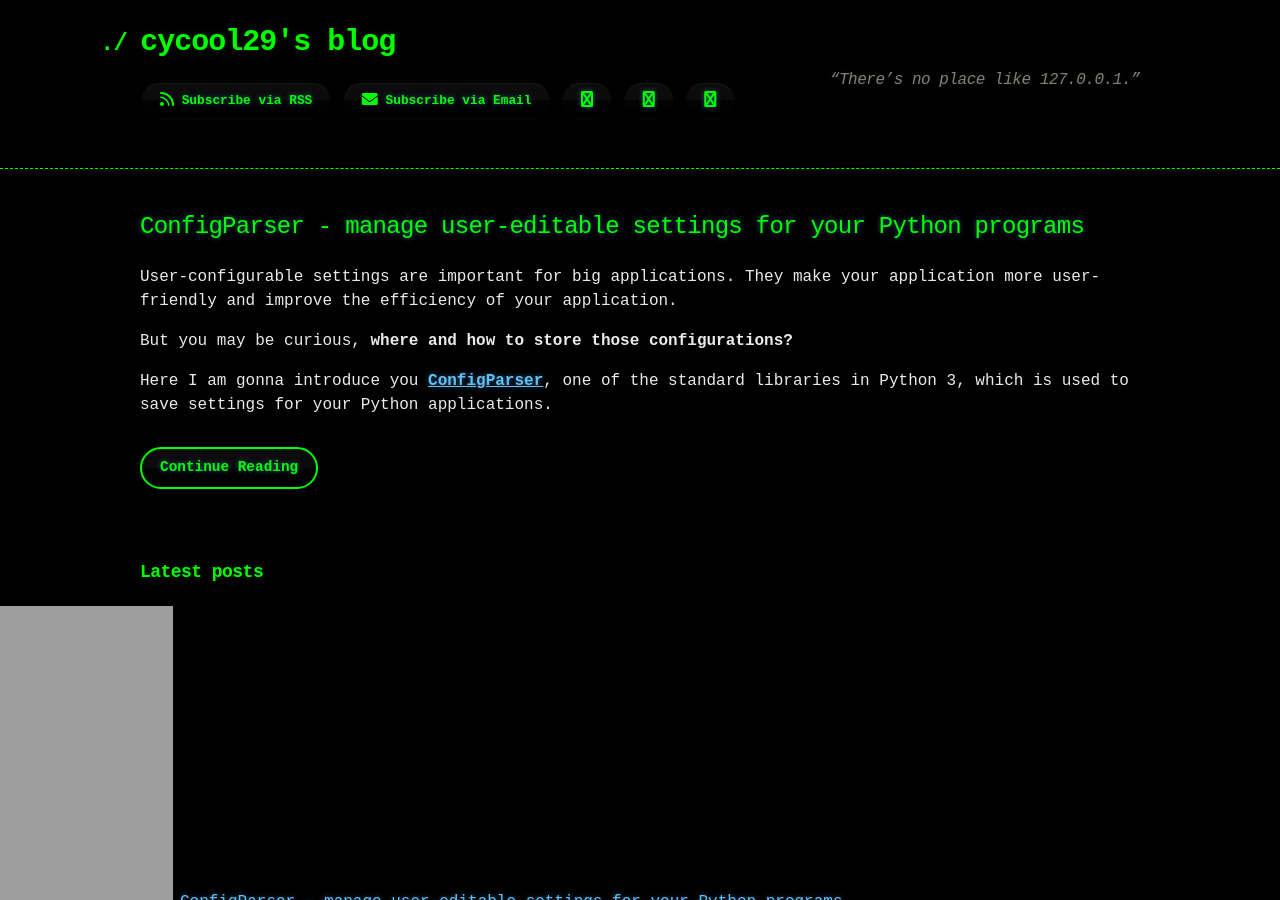
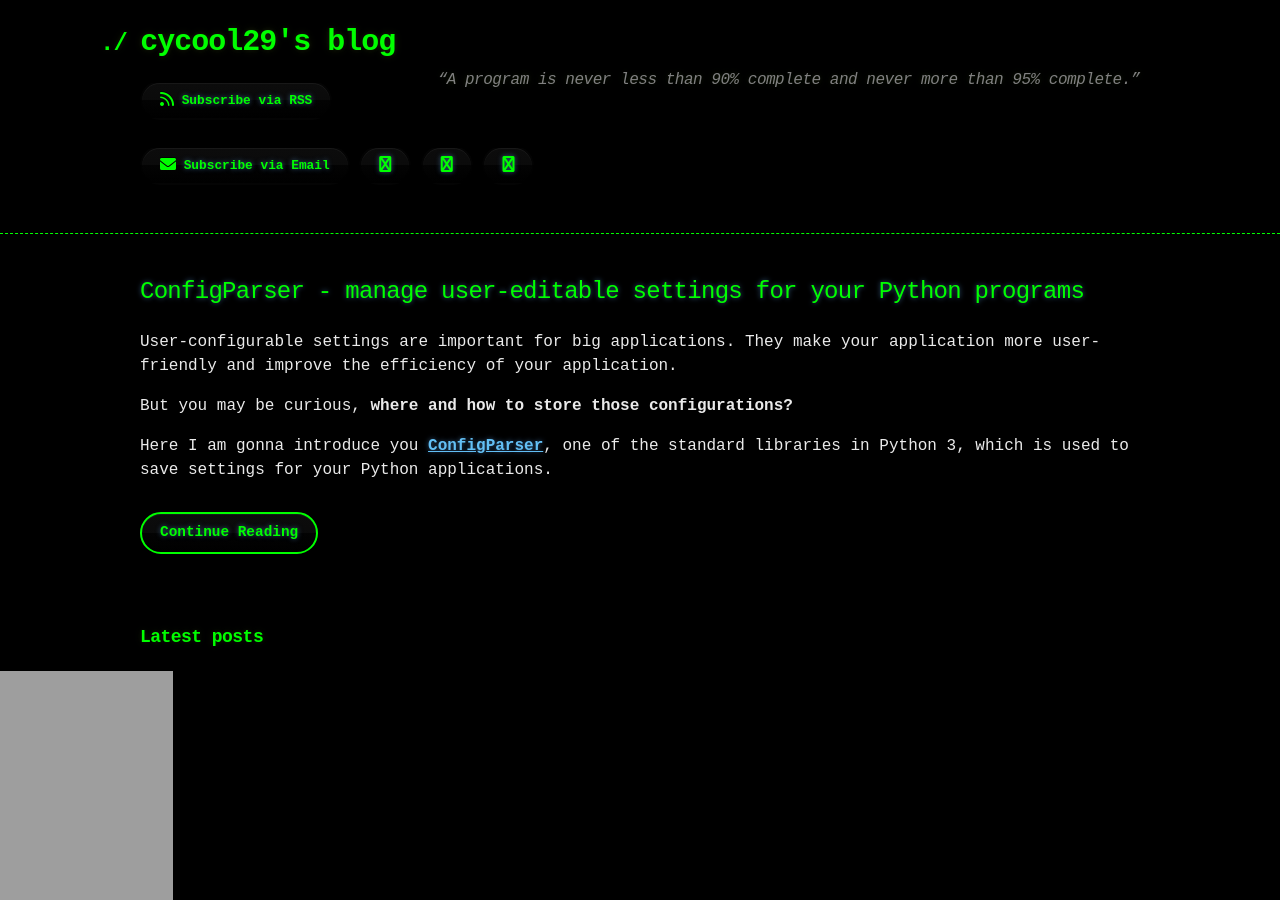
Before and after one commit to cycool29/cycool29.github.io, a Jekyll site: the page built from index.md, in a window 1280 px wide and 900 px high. Built offline with Jekyll 4.4.1, drawn with Linux system fonts in a browser that asks for light colours; a style sheet for code colours, icons or effects is not loaded.

Commit message:
Update quotes

```diff
--- a/_config.yml
+++ b/_config.yml
@@ -1,5 +1,5 @@
 title: cycool29's blog
-description: "“There’s no place like 127.0.0.1.” "
+description: "“A program is never less than 90% complete and never more than 95% complete.” "
 bio: A high school student. Intermediate in Python, Git, Bash. Learning JavaScript. He/Him. "
 author: cycool29
 url: https://cycool29.github.io
```
